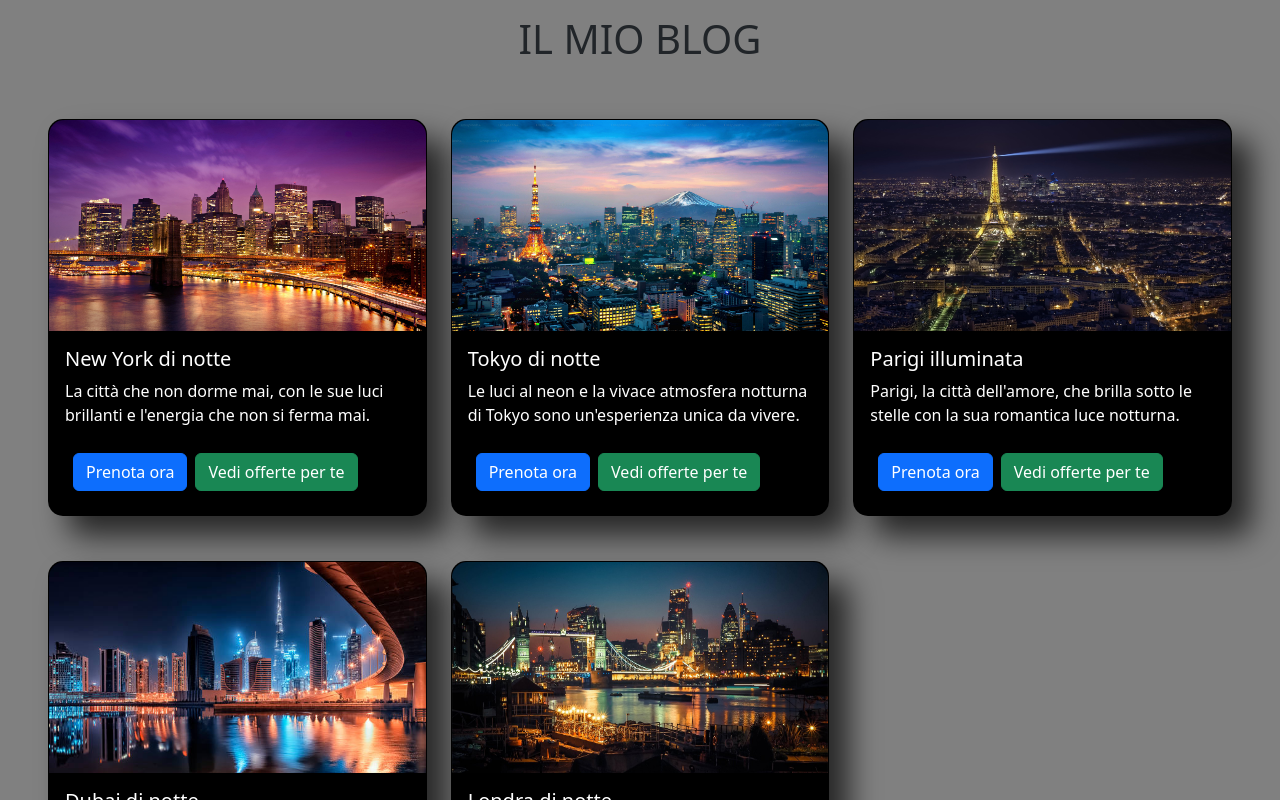
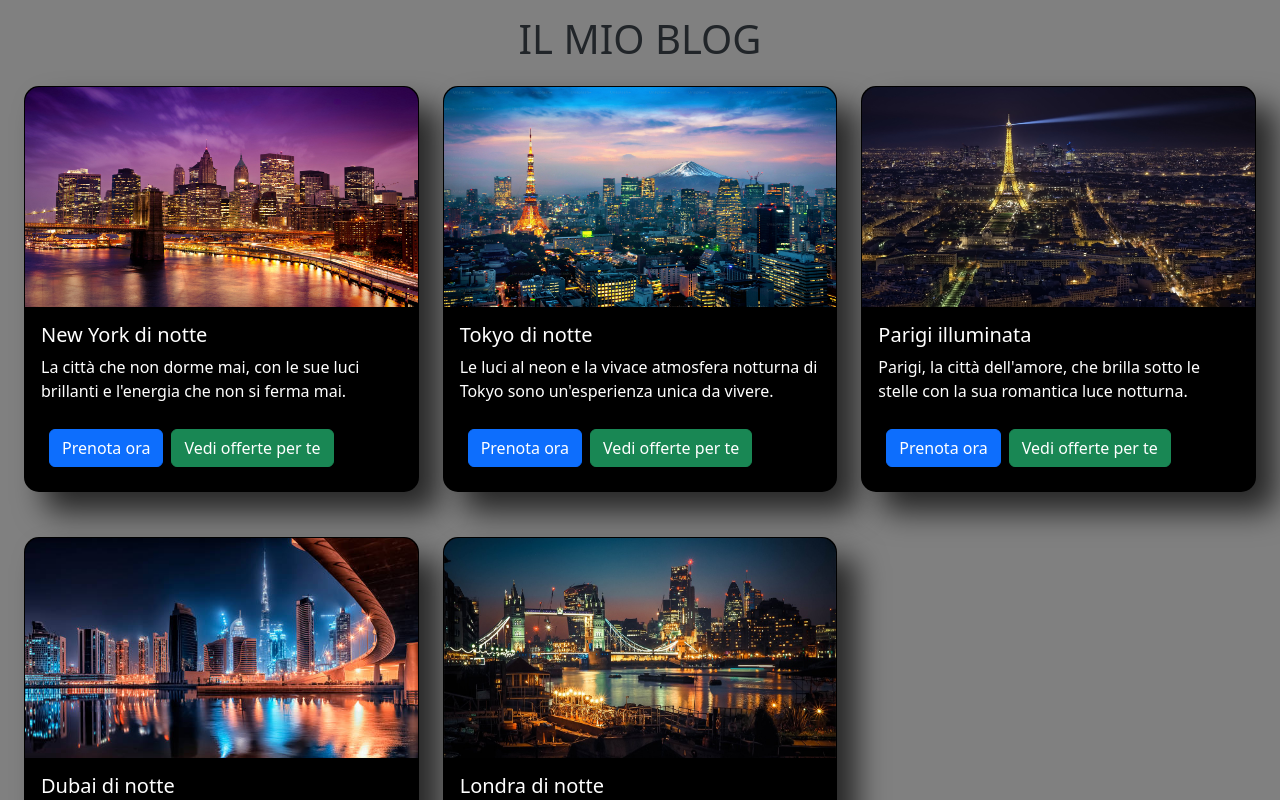
Before and after one commit to alessiotinaglia/react-form, a React (Vite) app: page / in a window 1280 px wide. Shown: the top 800 px of the page. Built offline with nearby package versions, Linux system fonts and the light colour scheme.

Commit message:
sistemazione es precedente

```diff
--- a/src/App.css
+++ b/src/App.css
@@ -45,9 +45,12 @@ body {
   background-color: gray;
 }
 
+.container-custom{
+  margin: 0 auto;
+  max-width: 1500px;
+}
+
 .card {
-  max-width: 800px;
-  margin: 0 auto;
   border-radius: 15px;
   margin-bottom: 45px;
   background-color: rgb(0, 0, 0);
@@ -60,7 +63,7 @@ h1 {
   display: flex;
   align-items: center;
   justify-content: center;
-  padding-top: 15px;
+  padding: 15px;
 }
 
 .card-foto {
--- a/src/components/Card.jsx
+++ b/src/components/Card.jsx
@@ -1,7 +1,7 @@
 
 function card({ cityImages }) {
     return (
-        <div className="row p-5">
+        <div className="row container container-custom">
             {cityImages.map((element) => (
                 <div key={element.id} className="col-12 col-sm-6 col-md-4">
                     <div className="card">
--- a/src/components/Footer.jsx
+++ b/src/components/Footer.jsx
@@ -2,7 +2,8 @@
 function footer() {
     return(
         <footer>
-            <p className="text-center">Lorem ipsum dolor sit amet consectetur adipisicing elit. Sed est doloremque placeat blanditiis quisquam maxime nemo ipsam quasi, quae veniam tempora dolore quos delectus, eius ut aliquam cum consequatur dicta </p>
+            <p className="text-center">Lorem ipsum dolor sit amet consectetur adipisicing elit. Sed est doloremque placeat blanditiis quisquam maxime nemo ipsam quasi, quae veniam tempora dolore quos delectus, eius ut aliquam cum consequatur dicta Lorem ipsum dolor sit amet. Lorem ipsum dolor sit amet. Lorem ipsum dolor sit amet.
+            </p>
         </footer>
     )
 }
--- a/src/components/Main.jsx
+++ b/src/components/Main.jsx
@@ -4,7 +4,7 @@ import cityImages from "../dati/array";
 function main() {
         return (
         <main>
-            <Card cityImages = {cityImages} />
+            <Card cityImages={cityImages} />
         </main>
     )
 }
--- a/src/dati/array.jsx
+++ b/src/dati/array.jsx
@@ -3,31 +3,41 @@ const cityImages = [
         id: 1,
         img: "/NewYork.jpg",
         title: "New York di notte",
-      description: "La città che non dorme mai, con le sue luci brillanti e l'energia che non si ferma mai."
+        description: "La città che non dorme mai, con le sue luci brillanti e l'energia che non si ferma mai.",
+        tags: ["html", "css"],
+        published: true,
     },
     {
         id: 2,
         img: "/Tokyo.jpg",
         title: "Tokyo di notte",
-      description: "Le luci al neon e la vivace atmosfera notturna di Tokyo sono un'esperienza unica da vivere."
+        description: "Le luci al neon e la vivace atmosfera notturna di Tokyo sono un'esperienza unica da vivere.",
+        tags: ["js", "css"],
+        published: true,
     },
     {
         id: 3,
         img: "/Parigii.jpg",
         title: "Parigi illuminata",
-      description: "Parigi, la città dell'amore, che brilla sotto le stelle con la sua romantica luce notturna."
+        description: "Parigi, la città dell'amore, che brilla sotto le stelle con la sua romantica luce notturna.",
+        tags: ["js", "php"],
+        published: true,
     },
     {
         id: 4,
         img: "/Dubai.jpg",
         title: "Dubai di notte",
-      description: "Le luci spettacolari dei grattacieli e la vibrante vita notturna rendono Dubai un luogo incredibile."
+        description: "Le luci spettacolari dei grattacieli e la vibrante vita notturna rendono Dubai un luogo incredibile.",
+        tags: ["html"],
+        published: false,
     },
     {
         id: 5,
         img: "/Londra.jpg",
         title: "Londra di notte",
-      description: "Londra di notte è un mix di eleganza e modernità, con il famoso Big Ben illuminato."
+        description: "Londra di notte è un mix di eleganza e modernità, con il famoso Big Ben illuminato.",
+        tags: ["html"],
+        published: false,
     }
 ];
 
```
Also changed, not shown: 1 other file (tests, documents, lock files or other folders). Lines whose indentation alone changed are shown as unchanged.
